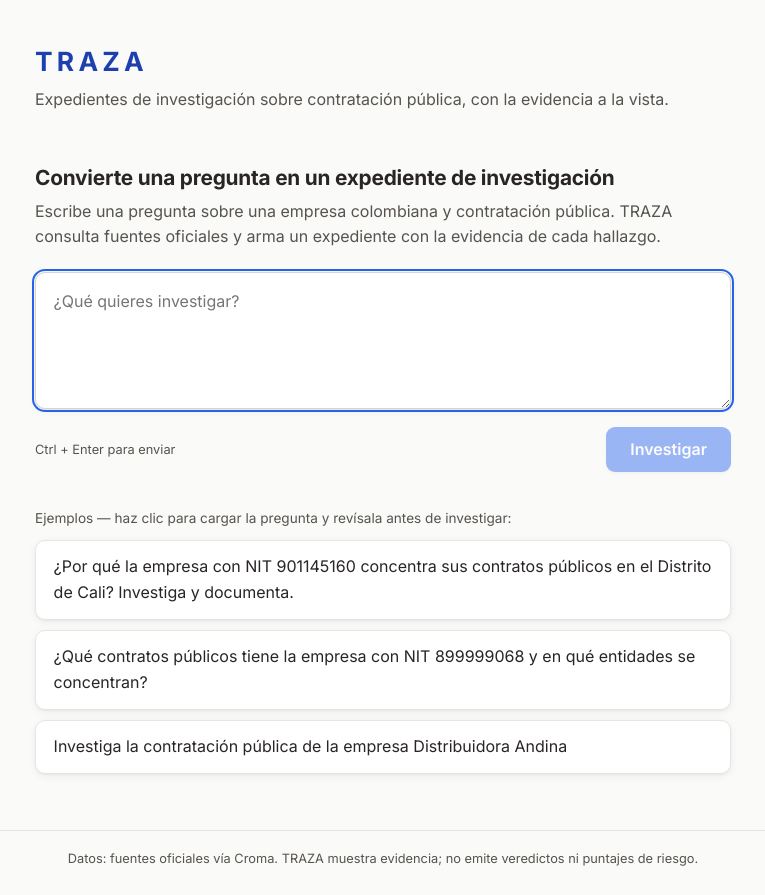
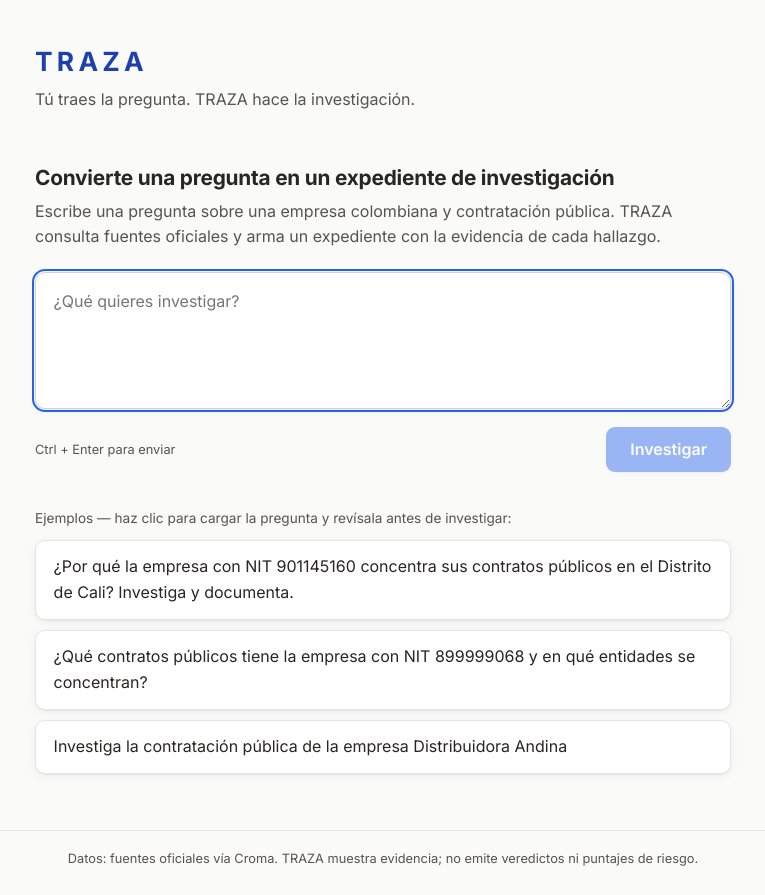
Before and after one commit to Emxxlenis/traza-hackathon, a React (Vite) app in the folder ui/: page / in a window 1280 px wide. Shown: the whole page, without its empty margins (257-1022 px from the left). Built offline with nearby package versions, Linux system fonts and the light colour scheme; no server answers.

Commit message:
Restaura la frase canonica del producto en el header (fuera del alcance del rediseno)

```diff
--- a/ui/src/App.tsx
+++ b/ui/src/App.tsx
@@ -56,9 +56,7 @@
       <TestDataBanner />
       <header className="app-header">
         <h1 className="app-title">TRAZA</h1>
-        <p className="app-tagline">
-          Expedientes de investigación sobre contratación pública, con la evidencia a la vista.
-        </p>
+        <p className="app-tagline">Tú traes la pregunta. TRAZA hace la investigación.</p>
       </header>
 
       <main className="app-main">
```
